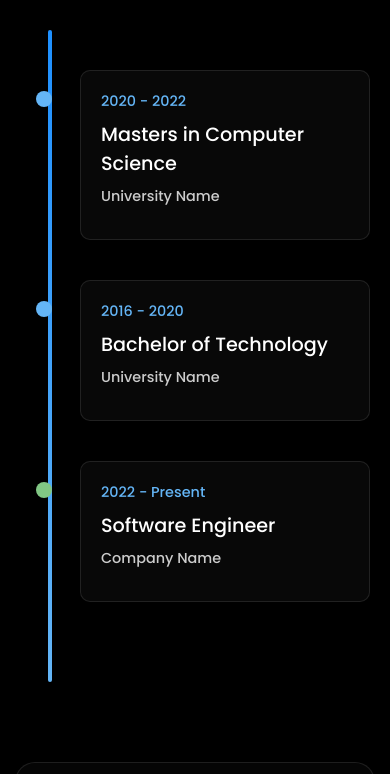
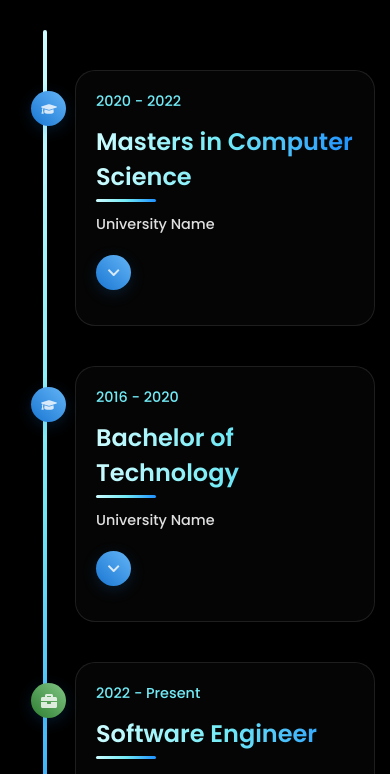
Before and after one commit to thejusthom/portfolio-thejus, a React (Create React App) app: page / in a window 390 px wide. Shown: the part 794-1568 px from the top of the page. Built offline with nearby package versions, Linux system fonts and the light colour scheme.

Commit message:
changing timeline style

```diff
--- a/src/App.js
+++ b/src/App.js
@@ -16,9 +16,9 @@ function App() {
     <Helmet>
         <title>Thejus Thomson</title>
         <meta name="description" content="Your site description" />
-        {/* Open Graph tags for social sharing */}
+        {/* Open Graph tags for social sharing
         <meta property="og:title" content="Your Site Name" />
-        <meta property="og:site_name" content="Your Site Name" />
+        <meta property="og:site_name" content="Your Site Name" /> */}
     </Helmet>
     <AnimatedCursor
       color="#fff"
--- a/src/components/Timeline.js
+++ b/src/components/Timeline.js
@@ -1,5 +1,6 @@
 import React, { useState } from 'react';
 import '../styles/TimelineStyle.css';
+import { FaChevronDown, FaGraduationCap, FaBriefcase } from 'react-icons/fa';
 
 function Timeline() {
   const [activeItem, setActiveItem] = useState(null);
@@ -38,16 +39,26 @@ function Timeline() {
           <div
             key={item.id}
             className={`timeline-item ${item.type} ${activeItem === item.id ? 'active' : ''}`}
-            onClick={() => setActiveItem(item.id === activeItem ? null : item.id)}
           >
-            <div className="timeline-dot"></div>
+            <div className="timeline-dot">
+              {item.type === 'education' ?
+                <FaGraduationCap className="timeline-icon" /> :
+                <FaBriefcase className="timeline-icon" />
+              }
+            </div>
             <div className="timeline-content">
               <div className="timeline-year">{item.year}</div>
               <h3 className="timeline-title">{item.title}</h3>
               <div className="timeline-institution">{item.institution}</div>
-              {activeItem === item.id && (
-                <p className="timeline-description">{item.description}</p>
-              )}
+              <button
+                className={`expand-button ${activeItem === item.id ? 'active' : ''}`}
+                onClick={() => setActiveItem(item.id === activeItem ? null : item.id)}
+              >
+                <FaChevronDown />
+              </button>
+              <div className={`timeline-description ${activeItem === item.id ? 'active' : ''}`}>
+                {item.description}
+              </div>
             </div>
           </div>
         ))}
--- a/src/styles/TimelineStyle.css
+++ b/src/styles/TimelineStyle.css
@@ -1,11 +1,13 @@
 .timeline-container {
-    max-width: 1000px;
-    margin: 40px auto;
-    padding: 20px;
+    width: 100%;
+    padding: 40px 5%;
+    margin: 60px 0;
 }
 
 .timeline {
     position: relative;
+    max-width: 1000px;
+    margin: 0 auto;
     padding: 20px 0;
 }
 
@@ -14,7 +16,7 @@
     position: absolute;
     width: 4px;
     height: 100%;
-    background: linear-gradient(to bottom, #1e90ff, #64b5f6);
+    background: linear-gradient(to bottom, #ccfcff, #72ebf6, #1e90ff);
     left: 50%;
     transform: translateX(-50%);
     border-radius: 2px;
@@ -24,23 +26,18 @@
     margin: 40px 0;
     position: relative;
     width: calc(50% - 30px);
-    padding: 20px;
-    border-radius: 10px;
-    cursor: pointer;
-    transition: all 0.3s ease;
-    background: rgba(255, 255, 255, 0.03);
+    background: rgba(255, 255, 255, 0.02);
     backdrop-filter: blur(10px);
+    border-radius: 20px;
+    padding: 40px;
     border: 1px solid rgba(255, 255, 255, 0.1);
+    transition: transform 0.3s ease, box-shadow 0.3s ease;
 }
 
 .timeline-item:hover {
     transform: translateY(-5px);
-    background: rgba(255, 255, 255, 0.05);
-  }
-
-  .timeline-item.active {
-    background: rgba(255, 255, 255, 0.07);
-    transform: scale(1.02);
+    box-shadow: 0 10px 30px rgba(0, 0, 0, 0.2);
+    background: rgba(255, 255, 255, 0.04);
 }
 
 .timeline-item:nth-child(odd) {
@@ -49,55 +46,202 @@
 
 .timeline-dot {
     position: absolute;
-    width: 16px;
-    height: 16px;
-    background: #1e90ff;
+    width: 40px;
+    height: 40px;
+    background: linear-gradient(45deg, #1976d2, #64b5f6);
     border-radius: 50%;
-    left: -38px;
+    left: -50px;
     top: 20px;
-    transition: all 0.3s ease;
+    display: flex;
+    align-items: center;
+    justify-content: center;
+    box-shadow: 0 4px 15px rgba(25, 118, 210, 0.2);
+}
+
+.timeline-icon {
+    color: #fff;
+    font-size: 20px;
 }
 
 .timeline-item:nth-child(odd) .timeline-dot {
     left: auto;
-    right: -38px;
-  }
-
-  .timeline-item.active .timeline-dot {
-    transform: scale(1.4);
-    box-shadow: 0 0 20px rgba(30, 144, 255, 0.4);
+    right: -50px;
 }
 
 .timeline-year {
-    color: #64b5f6;
-    font-size: 0.9rem;
-    margin-bottom: 8px;
+    color: #72ebf6;
+    font-size: 1.1rem;
+    font-weight: 500;
+    margin-bottom: 12px;
 }
 
 .timeline-title {
-    color: #fff;
-    font-size: 1.2rem;
-    margin-bottom: 8px;
+    margin-bottom: 20px;
+    font-size: 1.5rem;
+    font-weight: 600;
+    background: linear-gradient(to right, #ccfcff, #72ebf6, #1e90ff);
+    -webkit-background-clip: text;
+    background-clip: text;
+    -webkit-text-fill-color: transparent;
+    position: relative;
+}
+
+.timeline-title::after {
+    content: '';
+    position: absolute;
+    bottom: -8px;
+    left: 0;
+    width: 60px;
+    height: 3px;
+    background: linear-gradient(to right, #ccfcff, #72ebf6, #1e90ff);
+    border-radius: 2px;
 }
 
 .timeline-institution {
-    color: #ccc;
-    font-size: 0.9rem;
-    margin-bottom: 12px;
+    color: #e0e0e0;
+    font-size: 1.1rem;
+    margin-bottom: 20px;
+}
+
+.expand-button {
+    padding: 12px;
+    background: linear-gradient(45deg, #1976d2, #64b5f6);
+    border: none;
+    border-radius: 30px;
+    color: white;
+    cursor: pointer;
+    transition: all 0.3s ease;
+    display: flex;
+    align-items: center;
+    justify-content: center;
+    width: 40px;
+    height: 40px;
+    box-shadow: 0 4px 15px rgba(25, 118, 210, 0.2);
+    margin: 15px 0;
+}
+
+.expand-button:hover {
+    transform: translateY(-2px);
+    box-shadow: 0 6px 20px rgba(25, 118, 210, 0.3);
+}
+
+.expand-button.active {
+    transform: rotate(180deg);
 }
 
 .timeline-description {
     color: #e0e0e0;
-    font-size: 0.9rem;
+    font-size: 1.1rem;
     line-height: 1.6;
+    max-height: 0;
+    overflow: hidden;
+    transition: all 0.3s ease;
     opacity: 0;
-    animation: fadeIn 0.5s forwards;
 }
 
-  @keyframes fadeIn {
+.timeline-description.active {
+    max-height: 300px;
+    opacity: 1;
+    margin-top: 15px;
+}
+
+/* Education vs Work styling */
+.timeline-item.education .timeline-dot {
+    background: linear-gradient(45deg, #1976d2, #64b5f6);
+}
+
+.timeline-item.work .timeline-dot {
+    background: linear-gradient(45deg, #2e7d32, #81c784);
+}
+
+/* Responsive Design */
+@media screen and (max-width: 768px) {
+    .timeline-container {
+        padding: 30px 20px;
+        margin: 40px 0;
+    }
+
+    .timeline::before {
+        left: 30px;
+    }
+
+    .timeline-item {
+        width: calc(100% - 60px);
+        margin-left: 60px !important;
+        padding: 30px;
+    }
+
+    .timeline-item .timeline-dot {
+        left: -45px !important;
+        width: 35px;
+        height: 35px;
+    }
+
+    .timeline-title {
+        font-size: 1.75rem;
+    }
+
+    .timeline-year,
+    .timeline-institution,
+    .timeline-description {
+        font-size: 1rem;
+    }
+
+    .timeline-icon {
+        font-size: 16px;
+    }
+}
+
+@media screen and (max-width: 480px) {
+    .timeline-container {
+        padding: 20px 15px;
+    }
+
+    .timeline-item {
+        padding: 20px;
+    }
+
+    .timeline-title {
+        font-size: 1.5rem;
+    }
+
+    .timeline-year,
+    .timeline-institution,
+    .timeline-description {
+        font-size: 0.9rem;
+    }
+
+    .expand-button {
+        width: 35px;
+        height: 35px;
+        padding: 8px;
+    }
+}
+
+/* Hover effect */
+.timeline-item::before {
+    content: '';
+    position: absolute;
+    top: 0;
+    left: 0;
+    width: 100%;
+    height: 100%;
+    background: linear-gradient(45deg, rgba(100, 181, 246, 0.1), transparent);
+    opacity: 0;
+    transition: opacity 0.3s ease;
+    border-radius: 20px;
+    pointer-events: none;
+}
+
+.timeline-item:hover::before {
+    opacity: 1;
+}
+
+/* Animation for description */
+@keyframes slideDown {
     from {
         opacity: 0;
-      transform: translateY(10px);
+        transform: translateY(-10px);
     }
     to {
         opacity: 1;
@@ -105,27 +249,6 @@
     }
 }
 
-  /* Education vs Work styling */
-  .timeline-item.education .timeline-dot {
-    background: #64b5f6;
+.timeline-description.active {
+    animation: slideDown 0.3s ease forwards;
 }
-
-  .timeline-item.work .timeline-dot {
-    background: #81c784;
-  }
-
-  /* Responsive Design */
-  @media screen and (max-width: 768px) {
-    .timeline::before {
-      left: 30px;
-    }
-
-    .timeline-item {
-      width: calc(100% - 60px);
-      margin-left: 60px !important;
-    }
-
-    .timeline-item .timeline-dot {
-      left: -45px !important;
-    }
-  }
```
Lines whose indentation alone changed are shown as unchanged.
